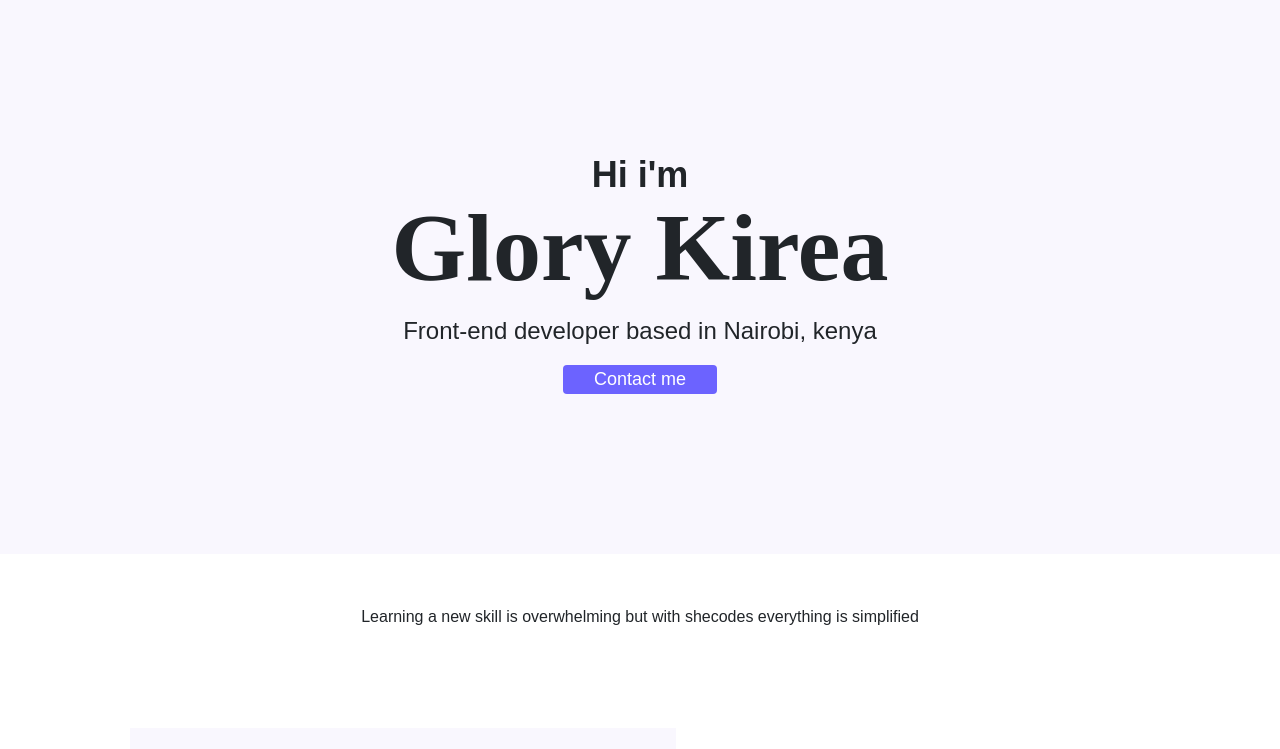
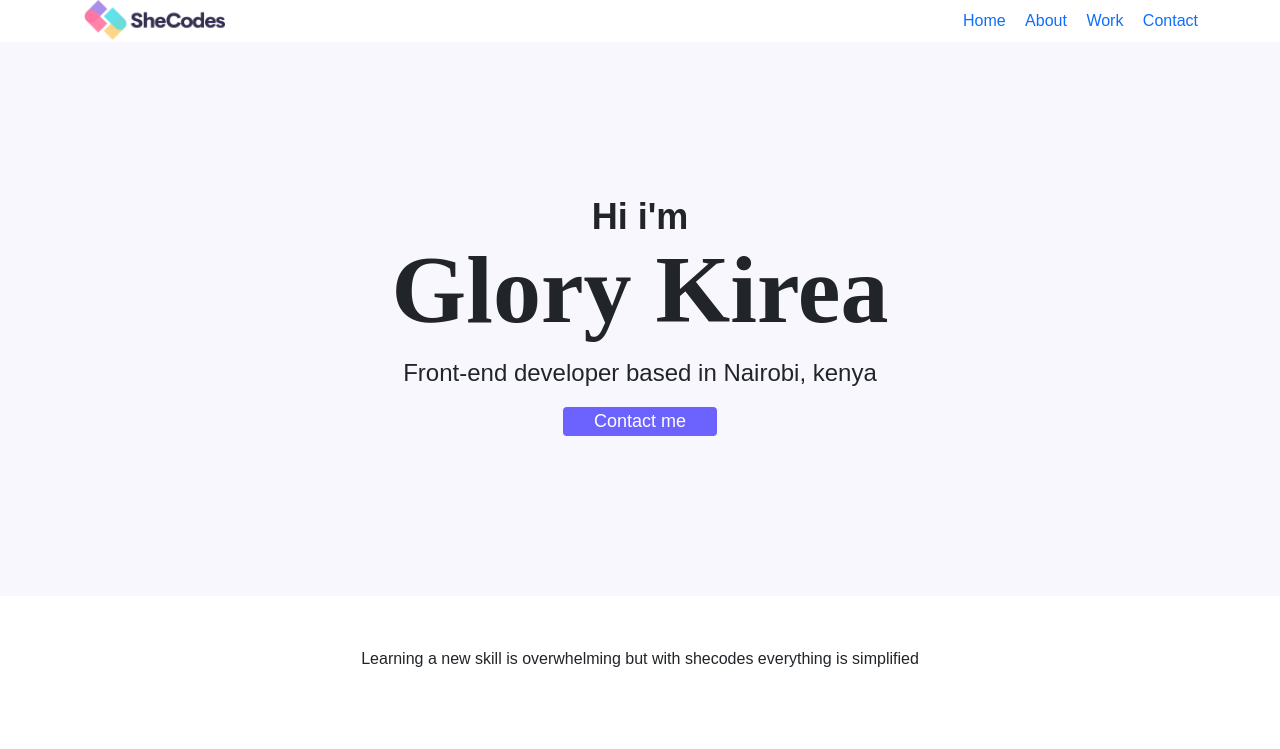
Before and after one commit to kirea01/Portifolio-Project-1, a plain HTML site: page index.html in a window 1280 px wide. Shown: the top 749 px of the page. Drawn offline with nearby package versions, Linux system fonts and the light colour scheme.

Commit message:
added navigation section

```diff
--- a/index.html
+++ b/index.html
@@ -9,6 +9,41 @@
     <link rel="stylesheet" href="styles.css">
     </head>
 <body>
+
+    <div class="container">
+    <nav  class="d-flex justify-content-between">
+
+        <img src="images/logo.png" class=" logo d-none d-lg-block" alt="">
+
+        <img src="images/logo-small.png" class=" logo d-block d-lg-none" alt="">
+
+
+            <ul>
+                <li>
+                    <a href="index.html">
+                    Home
+                    </a>
+                </li>
+                <li>
+                    <a href="about.html">
+                   About
+                   </a>
+                </li>
+                <li>
+                    <a href="work.html"
+                    >
+                    Work
+                    </a>
+                </li>
+                <li>
+                    <a href="contact.html">
+                    Contact
+                    </a>
+                </li>
+            </ul>
+            </nav>
+        </div>
+
     <div class="hero">
     <p>
         Hi i'm
--- a/styles.css
+++ b/styles.css
@@ -23,6 +23,24 @@ h2{
 p{
     line-height: 30px;
     font-size: 16px
+}
+nav ul{
+    padding: 0;
+    margin: 0;
+}
+nav li{
+    list-style: none;
+    line-height: 42px;
+    margin-left: 15px;
+    display: inline;
+}
+nav a{
+    text-decoration: none;
+
+}
+
+.logo{
+    max-height: 40px;
 }
 
 .hero{
@@ -81,6 +99,7 @@ p{
     font-size: 36px;
 }
 
+
 @media(max-width: 900px){
 h1{
     font-size: 44px;
```
Also changed, not shown: images/logo-small.png (added), images/logo.png (added).
